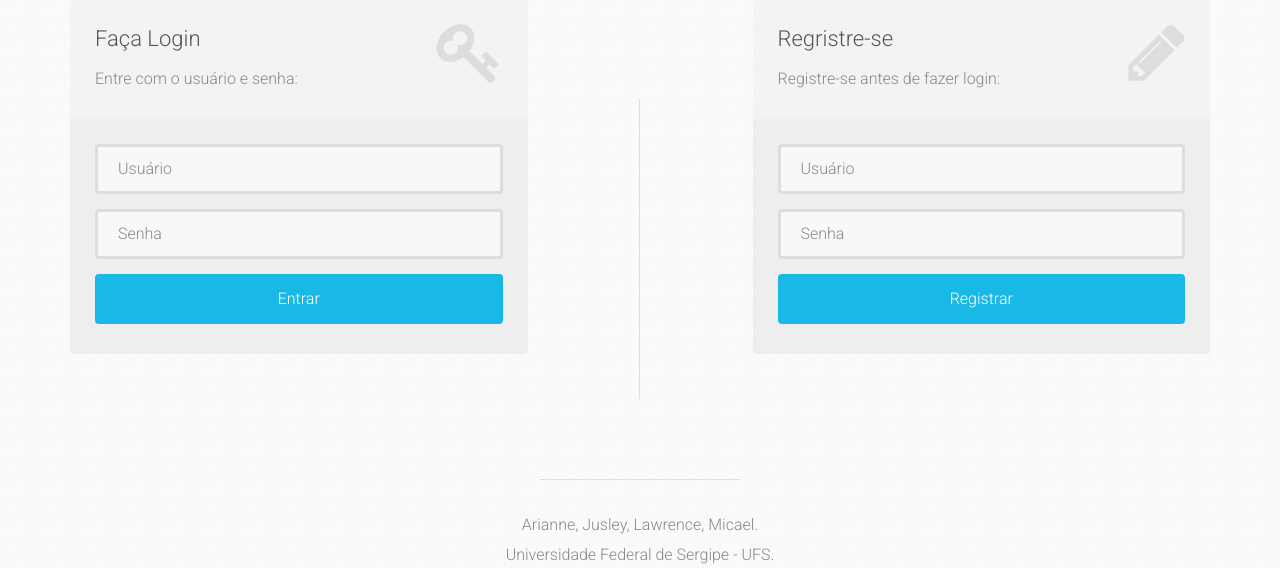
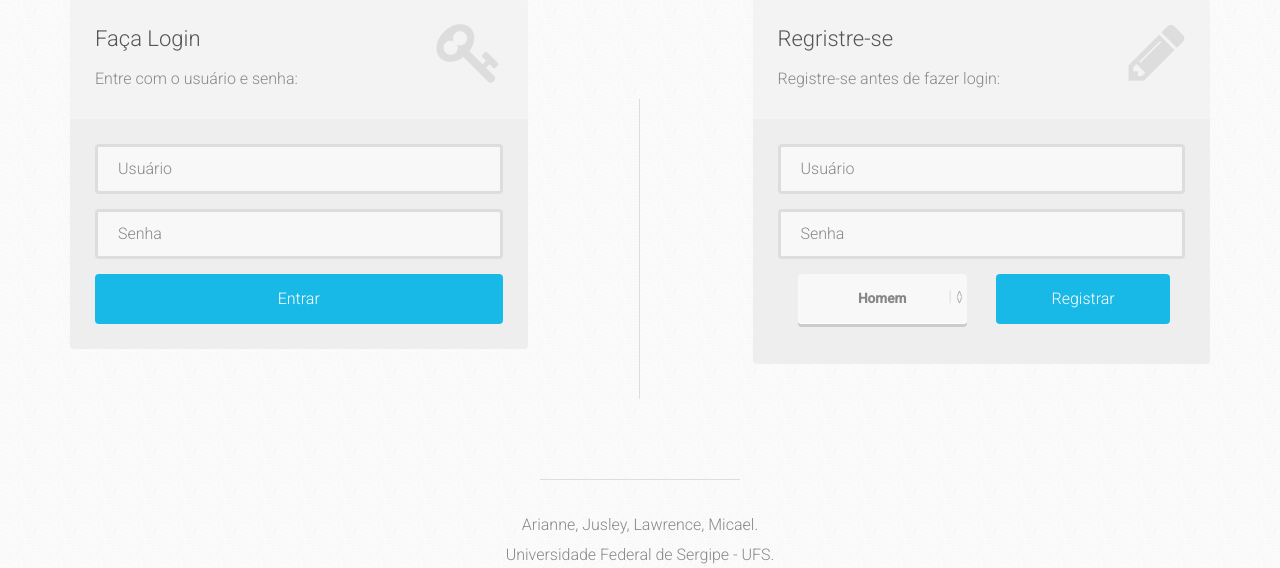
Before and after one commit to annemacena/trabalho_estatistica, a PHP site: page / in a window 1280 px wide. Shown: the part 291-859 px from the top of the page. Run offline with PHP 8.4, Linux system fonts and the light colour scheme; some libraries are stand-ins or nearby versions.

Commit message:
Adição de estatísticas 2

```diff
--- a/assets/css/style.css
+++ b/assets/css/style.css
@@ -175,7 +175,7 @@ img {
 }
 
 .form-bottom {
-    padding: 25px 25px 30px 25px;
+    padding: 25px;
     background: #eee;
     -moz-border-radius: 0 0 4px 4px;
     -webkit-border-radius: 0 0 4px 4px;
@@ -275,3 +275,56 @@ footer a:focus {
 .modal-content {
     border: 0 !important;
 }
+
+.select {
+    padding: 0 60px 0px;
+    margin: 0;
+    height: 50px;
+    -webkit-border-radius: 4px;
+    -moz-border-radius: 4px;
+    border-radius: 4px;
+    -webkit-box-shadow: 0 3px 0 #ccc, 0 -1px #fff inset;
+    -moz-box-shadow: 0 3px 0 #ccc, 0 -1px #fff inset;
+    box-shadow: 0 3px 0 #ccc, 0 -1px #fff inset;
+    background: #f8f8f8;
+    color: #888;
+    border: none;
+    outline: none;
+    display: inline-block;
+    -webkit-appearance: none;
+    -moz-appearance: none;
+    appearance: none;
+    cursor: pointer;
+}
+
+.label {
+    position: relative
+}
+
+.label:after {
+    content: '<>';
+    font: 11px "Consolas", monospace;
+    color: #aaa;
+    -webkit-transform: rotate(90deg);
+    -moz-transform: rotate(90deg);
+    -ms-transform: rotate(90deg);
+    transform: rotate(90deg);
+    right: 8px;
+    top: 2px;
+    padding: 0 0 2px;
+    border-bottom: 1px solid #ddd;
+    position: absolute;
+    pointer-events: none;
+}
+
+.label:before {
+    content: '';
+    right: 6px;
+    top: 0px;
+    width: 20px;
+    height: 20px;
+    background: #f8f8f8;
+    position: absolute;
+    pointer-events: none;
+    display: block;
+}
--- a/assets/js/scripts.js
+++ b/assets/js/scripts.js
@@ -1,5 +1,7 @@
+console.log('SUP GUYS');
+
 var dados = [];
-
+var erros = 0;
 var arrayTemp = new Array();
 var index = 0;
 var count = 0;
@@ -29,11 +31,12 @@ $('.login-form').on('submit', function(e) {
                     $('#form-username').val('');
                     $('#form-password').val('');
                     $("#form-username").focus();
+                    erros++;
                 } else if (data == '201') {
 
                     $.ajax({
                         url: "login/Session.php",
-                        data: { dados: dados },
+                        data: { dados: dados, errors: erros },
                         type: 'POST',
                         success: function(data) {
                             alert(data);
@@ -57,7 +60,7 @@ $('.login-form').on('submit', function(e) {
                 }
             },
             error: function(data) {
-                document.getElementById("resultdb").innerHTML = data;
+                alert(data);
                 return false;
             }
         });
--- a/index.php
+++ b/index.php
@@ -68,7 +68,7 @@ include("login/Register.php");
 												    id="form-password" onkeydown="registerKey(event)" required>
 											<input type="hidden" id="attempt" name="attempt" value="0">
 				                        </div>
-				                        <button type="submit" name="login" class="btn">Entrar</button>
+				                        <button type="submit" name="login" class="btn btn-login">Entrar</button>
 				                    </form>
 			                    </div>
 		                    </div>
@@ -89,7 +89,7 @@ include("login/Register.php");
 	                        			<i class="fa fa-pencil"></i>
 	                        		</div>
 	                            </div>
-	                            <div class="form-bottom">
+	                            <div class="form-bottom" style="PADDING: 25px 25px 90px 25px !IMPORTANT;">
 				                    <form role="form" action="" method="post" class="registration-form">
 										<div class="form-group">
 											<label class="sr-only" for="form-register-username">Usuário</label>
@@ -101,7 +101,20 @@ include("login/Register.php");
 											<input type="password" name="password" placeholder="Senha" minlength=5 maxlength="5"
 												   class="form-password form-control" id="form-register-password" required>
 										</div>
-				                        <button type="submit" name="register" class="btn">Registrar</button>
+										<div class="col-md-6">
+											<div class="form-group">
+												<label class="label" style="font-size: 85% !important;
+												padding: .2em .4em .3em !important;">
+													<select name="sex" id="sex" class="select">
+														<option value="homem" selected> Homem </option>
+														<option value="mulher">Mulher</option>
+													</select>
+												</label>
+											</div>
+										</div>
+										<div class="col-md-6">
+											<button type="submit" name="register" class="btn">Registrar</button>
+										</div>
 				                    </form>
 			                    </div>
                         	</div>
--- a/login/Register.php
+++ b/login/Register.php
@@ -3,6 +3,7 @@
 
 			$username = mysqli_real_escape_string($db,$_POST['username']);
 			$password = mysqli_real_escape_string($db,$_POST['password']);
+			$sex = mysqli_real_escape_string($db,$_POST['sex']);
 
 			$sql = "SELECT id_usuario FROM tb_usuario WHERE username = '$username'";
 			$result = mysqli_query($db, $sql) or die(mysqli_error($db));
@@ -13,7 +14,8 @@
 			if($count == 1) {
 			   echo "<script> window.onload = function(){toastr.error('Opa, usuário já cadastradx!');} </script>";
 			}else {
-				$sql = "INSERT INTO tb_usuario (username, password, hasSimulated) VALUES ('$username', '$password', 0)";
+				$sql = "INSERT INTO tb_usuario (username, password, sex, hasSimulated, failedLogin) VALUES
+				('$username', '$password', '$sex' , 0, null)";
 				$result = mysqli_query($db,$sql) or die(mysqli_error($db));
 
 				if($result) {
--- a/login/Session.php
+++ b/login/Session.php
@@ -11,13 +11,14 @@ include("Config.php");
    }
 
 	$data = $_POST['dados'];
+	$errors = $_POST['errors'];
 	$things = '';
-				$sql = "UPDATE tb_usuario SET hasSimulated = 1 WHERE id_usuario = '$id_user';";
+				$sql = "UPDATE tb_usuario SET hasSimulated = 1, failedLogin = '$errors' WHERE id_usuario = '$id_user';";
 				mysqli_query($db,$sql) or die(mysqli_error($db));
 
 				$sql = '';
 				$i = 1;
-				for ($row = 1; $row < 15; $row++) {
+				for ($row = 0; $row < 15; $row++) {
 					for ($col = 0; $col < 5; $col++) {
 						$time = $data[$row][$col];
 						$sql .= "INSERT INTO tb_tempo_digitacao(tempo, id_tentativa, id_usuario) VALUES ('$time', '$i', '$id_user');";
```
Also changed, not shown: assets/js/request.js (deleted, +0 -14 lines), statistic/Calculus.php (+27 -2 lines), statistic/attempts.php (+12 -6 lines).
